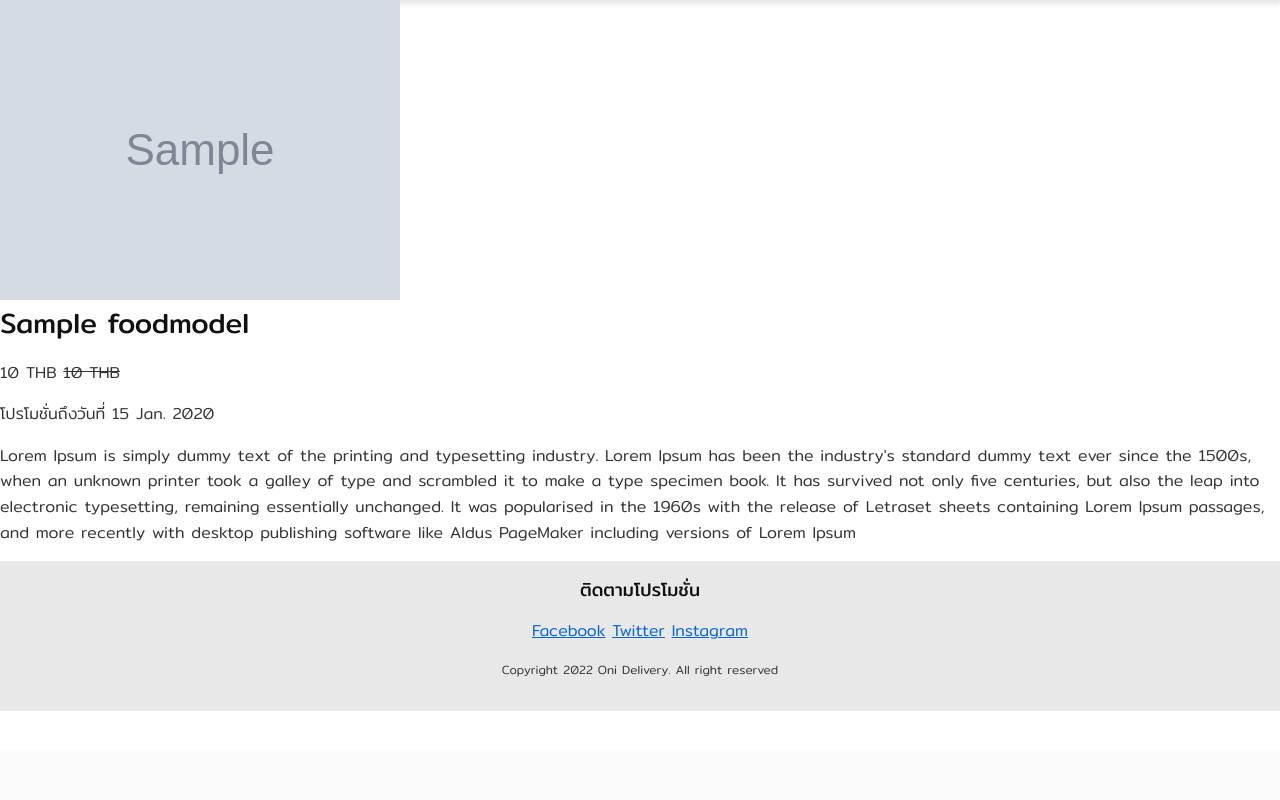
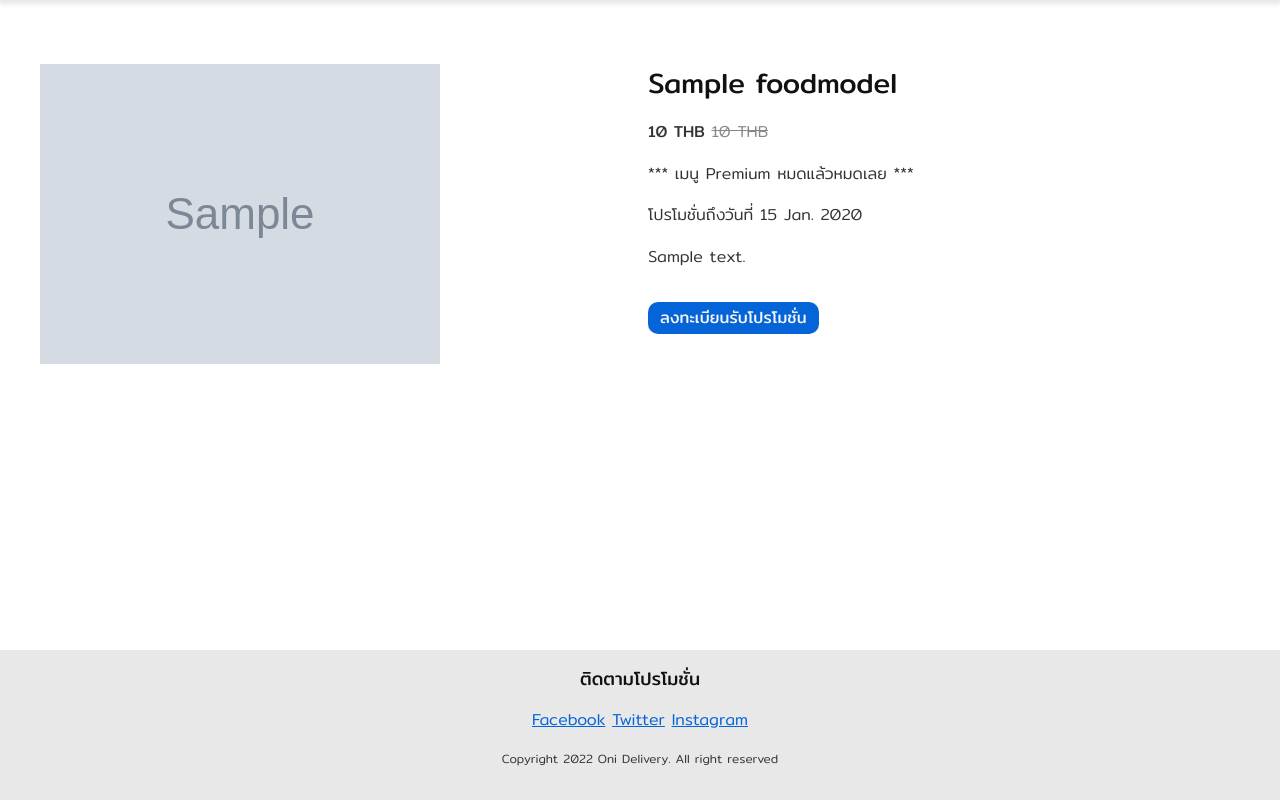
Before and after one commit to PNYWT/Django-Web-FW, a Django app: page /Foods/1 in a window 1280 px wide. Shown: the part 50-850 px from the top of the page. Before the commit the page ends 761 px from the top, so only its background shows below. Run offline with Django 4.2, Linux system fonts and the light colour scheme; tables that the repository leaves empty hold one stand-in row (values such as "Sample post"); grey boxes marked "Sample" are stand-in pictures.

Commit message:
update
- update UI menu Page and select menu

```diff
--- a/StoreWeb/App_foods/templates/App_foods/FoodId.html
+++ b/StoreWeb/App_foods/templates/App_foods/FoodId.html
@@ -4,33 +4,36 @@
 {% block Site_Title%} รายการที่ {{ food.id }} :{{ food.title }} | {% endblock %}
 
 {% block content %}
+<section class="content-section content-section-single">
+    <div class="content-container">
         {% if food is not None %}
+            <div class="grid grid-2">
+                <img class="image-block" src="{% static food.image_relative_url %}" alt="">
                 <div>
-    <div>
-        <img src="{% static food.image_relative_url %}" alt="">
-    </div>
                     <h3>{{ food.title }}</h3>
                     {% if food.special_Price is not None %}
                     <p>
-        <span>{{ food.special_Price|floatformat:'g'}} THB</span>
-        <del>{{ food.price|floatformat:'g'}} THB</del>
+                        <b>{{ food.special_Price|floatformat:'g'}} THB</b>
+                        <del class="text-gray">{{ food.price|floatformat:'g'}} THB</del>
                     </p>
                 {%else%}
                     <p>{{ food.price|floatformat:'g'}} THB</p>
                 {%endif%}
-
-    {% if food.is_premium == True %}
+                {% if food.is_Premium == True %}
                 <p>*** เมนู Premium หมดแล้วหมดเลย ***</p>
                 {% endif %}
+                {% if food.end_Promotion is not None %}
                     <p>โปรโมชั่นถึงวันที่ {{ food.end_Promotion|date:'j N Y'}}</p>
-    <p>Lorem Ipsum is simply dummy text of the printing and typesetting industry. Lorem Ipsum has been the industry's
-        standard dummy text ever since the 1500s, when an unknown printer took a galley of type and scrambled it to make
-        a type specimen book. It has survived not only five centuries, but also the leap into electronic typesetting,
-        remaining essentially unchanged. It was popularised in the 1960s with the release of Letraset sheets containing
-        Lorem Ipsum passages, and more recently with desktop publishing software like Aldus PageMaker including versions
-        of Lorem Ipsum</p>
+                {% endif %}
+                <p>{{ food.description }}</p>
+                    <p>
+                        <a class="button button-primary" href="{% url 'Subscription_form' %}">ลงทะเบียนรับโปรโมชั่น</a>
+                    </p>
+                </div>
             </div>
         {% else %}
             <p>ไม่พบเมนู</p>
         {% endif %}
+    </div>
+</section class="content-section content-section-single">
 {% endblock %}
--- a/StoreWeb/App_general/static/App_general/main.css
+++ b/StoreWeb/App_general/static/App_general/main.css
@@ -25,71 +25,78 @@
 }
 
 /* Global */
-*, ::before, ::after{
+*,
+::before,
+::after {
     box-sizing: border-box;
 }
 
-html{
+html {
     /* if use Mitr else sans-serif */
     font-family: 'Mitr', sans-serif;
     font-weight: 300;
     color: #333333;
 }
 
-h1, h2, h3, h4, h5, h6{
-    color:  #111111;
+h1,
+h2,
+h3,
+h4,
+h5,
+h6 {
+    color: #111111;
     font-weight: 400;
     line-height: 1.4;
     margin-top: 0px;
     margin-bottom: 16px;
 }
 
-h1{
+h1 {
     font-size: 36px;
 }
 
-h2{
+h2 {
     font-size: 32px;
 }
 
-h3{
+h3 {
     font-size: 28px;
 }
 
-h5{
+h5 {
     font-size: 24px;
 }
 
-h4{
+h4 {
     font-size: 20px;
 }
 
-h6{
+h6 {
     font-size: 18px;
 }
 
-p{
+p {
     font-size: 16px;
     line-height: 1.6;
     margin-top: 0px;
     margin-bottom: 16px;
 }
 
-a{
+a {
     color: rgb(4, 100, 216);
 }
 
 .text-gray {
     color: #888888;
-  }
+}
 
-.text-center{
+.text-center {
     text-align: center;
 }
 
 /* Button */
 
-.button{
+.button {
     color: whitesmoke;
     background-color: #333333;
     border: none;
@@ -102,13 +109,13 @@ a{
     margin-top: 16px;
 }
 
-.button-primary{
-    background-color:  rgb(4, 100, 216);
+.button-primary {
+    background-color: rgb(4, 100, 216);
     transition: background-color 500ms;
 }
 
-.button-primary:hover{
-    background-color:  #738ffe;
+.button-primary:hover {
+    background-color: #738ffe;
 }
 
 .image-block {
@@ -124,8 +131,8 @@ a{
     padding: 64px 16px;
 }
 
-.content-section-fewText{
-    min-height: calc(100vh - 120px);
+.content-section-single {
+    min-height: calc(100vh - 150px);
 }
 
 .content-container {
@@ -134,7 +141,11 @@ a{
     margin-right: auto;
 }
 
-.content-grid {
+.content-title {
+    margin-bottom: 24px;
+  }
+
+.grid {
     display: grid;
     grid-template-columns: 1fr;
     column-gap: 16px;
@@ -142,23 +153,23 @@ a{
     margin-bottom: 16px;
 }
 
-@media screen and (min-width: 768px) {
-    .content-gridIpad{
+@media screen and (min-width:  720px) {
+    .grid-2 {
         grid-template-columns: 1fr 1fr;
     }
 
-    .content-gridWeb{
+    .grid-3 {
         grid-template-columns: 1fr 1fr 1fr;
     }
 }
 
-.content-title{
+.content-title {
     margin-bottom: 24px;
 }
 
 /* Site-header */
 
-.site-header{
+.site-header {
     background-color: whitesmoke;
     border-bottom: 1px solid rgb(215, 215, 215);
     box-shadow: 0px 2px 5px 2px rgba(0, 0, 0, 0.1);
@@ -167,7 +178,7 @@ a{
     height: 50px;
 }
 
-.site-header-item{
+.site-header-item {
     color: #111111;
     background-color: rgba(0, 0, 0, 0);
     font-weight: 400;
@@ -178,11 +189,11 @@ a{
     transition: background-color 500ms;
 }
 
-.site-header-item:hover{
+.site-header-item:hover {
     background-color: rgba(0, 0, 0, 0.1);
 }
 
-.site-header-brand img{
+.site-header-brand img {
     display: inline-block;
     height: 40px;
     margin-right: 8px;
@@ -190,19 +201,19 @@ a{
 
 /* Site-footer */
 
-.site-footer{
+.site-footer {
     background-color: rgb(232, 232, 232);
     text-align: center;
     padding: 16px;
 }
 
-.site-footer-copyright{
+.site-footer-copyright {
     font-size: 12px;
 }
 
 /* Home landing section */
 
-.home-landing-section{
+.home-landing-section {
     background-color: #c7c7c7;
     background-image: url('home-bg.jpg');
     background-position: center;
@@ -212,7 +223,7 @@ a{
     padding: 120px 16px;
 }
 
-.home-landing-text{
+.home-landing-text {
     text-shadow: 1px 1px 2px rgba(255, 255, 255, 0.8);
     margin-top: 0px;
     margin-bottom: 24px;
@@ -221,4 +232,9 @@ a{
 /* Foods */
 .food-image-link {
     display: block;
-  }
+}
+
+.food-title a:not(:hover) {
+    color: #111111;
+    text-decoration: none;
+}
--- a/StoreWeb/App_general/templates/App_general/About.html
+++ b/StoreWeb/App_general/templates/App_general/About.html
@@ -4,11 +4,9 @@
 {% block Site_Title%} เกี่ยวกับ | {% endblock %}
 
 {% block content %}
-<section class="content-section content-section-fewText">
-    <div class="content-container about-img">
-
+<section class="content-section content-section-single">
+    <div class="content-container">
         <h2 class="content-title">About Oni Delivery</h2>
-
         <h4>ก่อตั้งเมื่อวันที่ 7 สิงหาคม 2022</h4>
         <p>Lorem ipsum dolor sit amet consectetur, adipisicing elit. Nisi, eum ad ea dolores ratione minima sint
             deserunt amet totam sed, repudiandae officiis tempore suscipit quasi. Quod culpa esse cum consequuntur.</p>
--- a/StoreWeb/App_general/templates/App_general/Home.html
+++ b/StoreWeb/App_general/templates/App_general/Home.html
@@ -20,7 +20,7 @@
 <section class="content-section">
     <div class="content-container">
         <h3 class="content-title text-center">ซื้อกับ Oni Delivery ดียังไง</h3>
-        <div class="content-grid content-gridWeb">
+        <div class="grid grid-3">
             <div>
                 <!-- img home-about-1 -->
                 <img class="image-block" src="{% static 'App_general/home-about-1.jpg' %}">
--- a/StoreWeb/App_general/templates/App_general/Subscription_form.html
+++ b/StoreWeb/App_general/templates/App_general/Subscription_form.html
@@ -4,6 +4,8 @@
 {% block Site_Title%} ลงทะเบียนรับโปรโมชั่น | {% endblock %}
 
 {% block content %}
+<section class="content-section content-section-single">
+    <div class="content-container">
         <h2>ลงทะเบียนรับโปรโมชั่น</h2>
         <p>กรุณากรอกข้อมูลให้ครบถ้วนเพื่อรับโปรโมชั่นพิเศษจากเรา</p>
 
@@ -45,4 +47,6 @@
                 <button type="submit">ลงทะเบียนรับโปรโมชั่น</button>
             </div>
         </form>
+</section>
+</div>
 {% endblock %}
```
Also changed, not shown: StoreWeb/App_foods/templates/App_foods/Foods.html (+12 -8 lines). Lines whose indentation alone changed are shown as unchanged.
